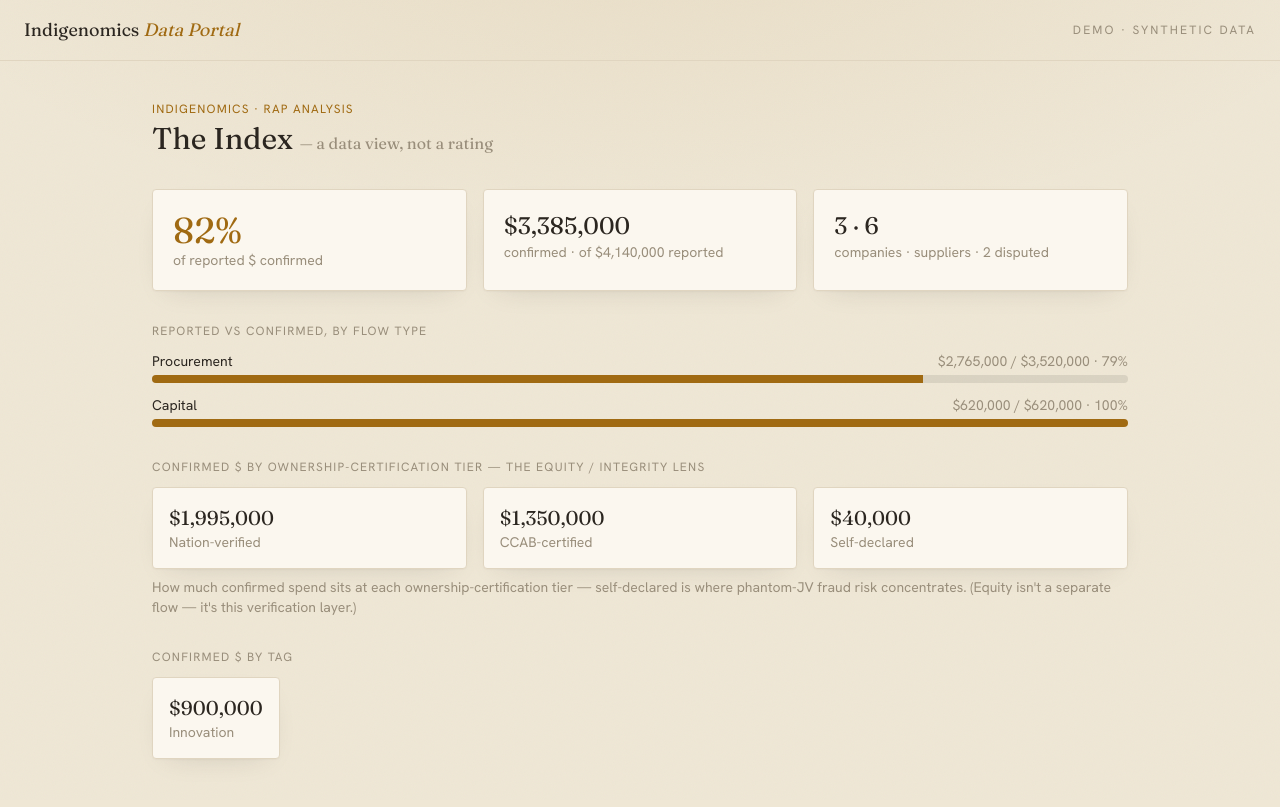
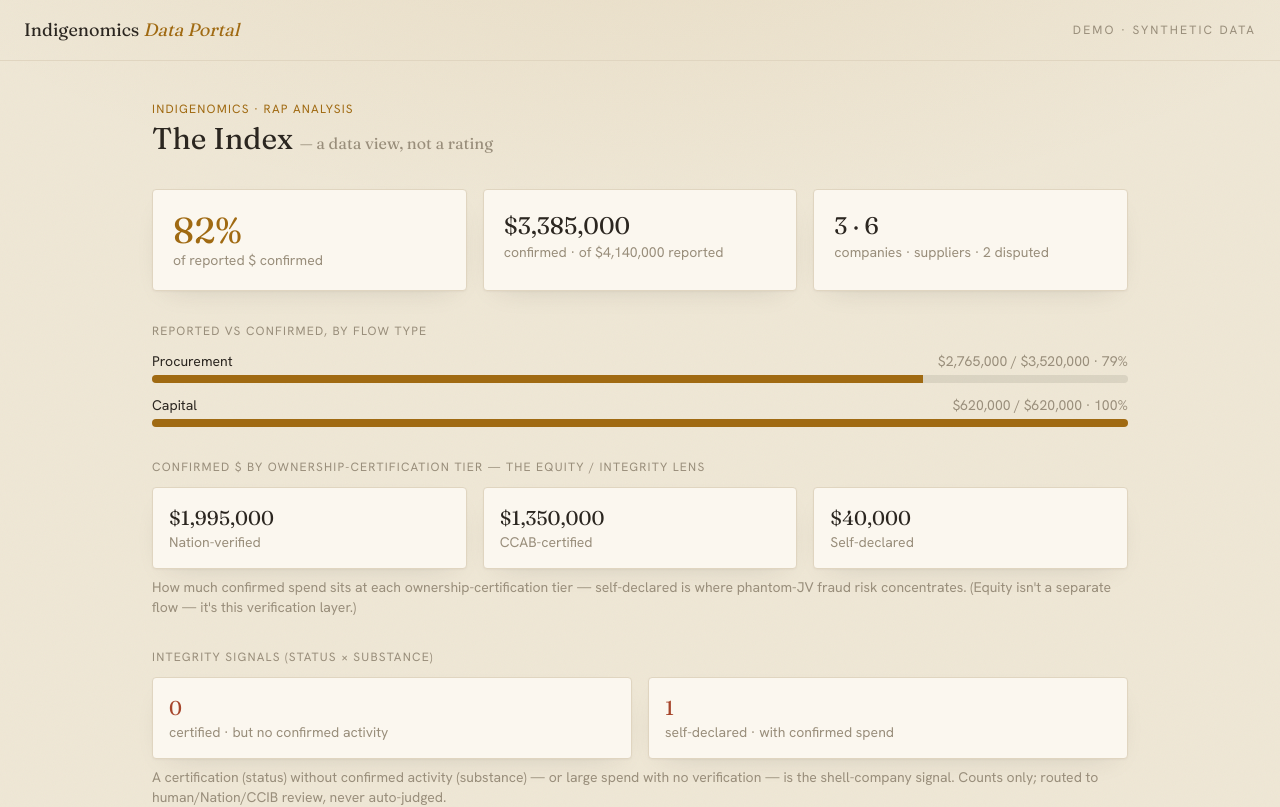
Before and after one commit to logisticPM/portal, a Next.js app: page /analytics in a window 1280 px wide. Shown: the top 807 px of the page. Built offline with nearby package versions, Linux system fonts and the light colour scheme.

Commit message:
RAP-43 T4: showcase cert provenance + Index integrity flag + §2 positioning

```diff
--- a/src/app/analytics/page.tsx
+++ b/src/app/analytics/page.tsx
@@ -87,6 +87,23 @@ export default async function AnalyticsPage() {
         </p>
       </div>
 
+      {(idx.integrity.certifiedNoActivity > 0 || idx.integrity.selfDeclaredWithActivity > 0) && (
+        <div>
+          <div className="text-ink3 text-xs uppercase tracking-widest mb-3">Integrity signals (status × substance)</div>
+          <div className="grid sm:grid-cols-2 gap-4">
+            <div className="bg-panel rounded border border-line shadow-card p-4">
+              <div className="font-serif text-xl text-rust">{idx.integrity.certifiedNoActivity}</div>
+              <div className="text-ink3 text-sm">certified · but no confirmed activity</div>
+            </div>
+            <div className="bg-panel rounded border border-line shadow-card p-4">
+              <div className="font-serif text-xl text-rust">{idx.integrity.selfDeclaredWithActivity}</div>
+              <div className="text-ink3 text-sm">self-declared · with confirmed spend</div>
+            </div>
+          </div>
+          <p className="text-ink3 text-sm mt-2">A certification (status) without confirmed activity (substance) — or large spend with no verification — is the shell-company signal. Counts only; routed to human/Nation/CCIB review, never auto-judged.</p>
+        </div>
+      )}
+
       {Object.keys(idx.byTag).length > 0 && (
         <div>
           <div className="text-ink3 text-xs uppercase tracking-widest mb-3">
--- a/src/app/s/[supplierId]/page.tsx
+++ b/src/app/s/[supplierId]/page.tsx
@@ -41,6 +41,15 @@ export default async function ShowcasePage({ params }: { params: { supplierId: s
             <span className="text-ink3 text-sm">{s.ownershipPct}% Indigenous-owned</span>
           )}
         </div>
+        {s.verifications.length > 0 && (
+          <div className="flex flex-wrap gap-2 mt-2">
+            {s.verifications.map((v) => (
+              <span key={v.source} className="text-[0.65rem] uppercase tracking-wider border border-cedar/40 text-cedar rounded px-1.5 py-0.5">
+                {v.source.replace("_", " ")}{v.reference ? ` · ${v.reference}` : ""}{v.verifiedBy ? ` · ${v.verifiedBy}` : ""}
+              </span>
+            ))}
+          </div>
+        )}
         {s.blurb && <p className="text-ink2 mt-2">{s.blurb}</p>}
         <div className="text-ink3 text-sm mt-1">
           {[s.sector, s.region].filter(Boolean).join(" · ")}
```
Also changed, not shown: 1 other file (tests, documents, lock files or other folders).
